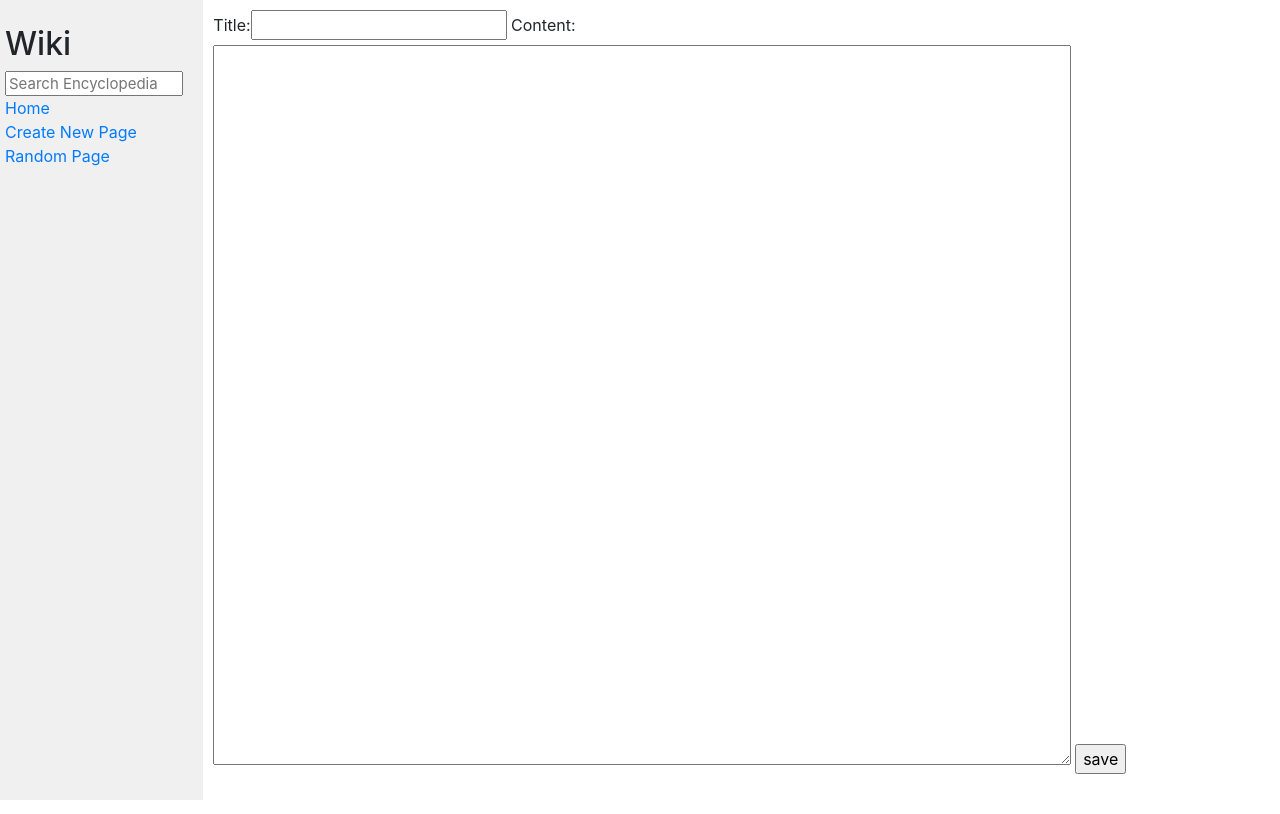
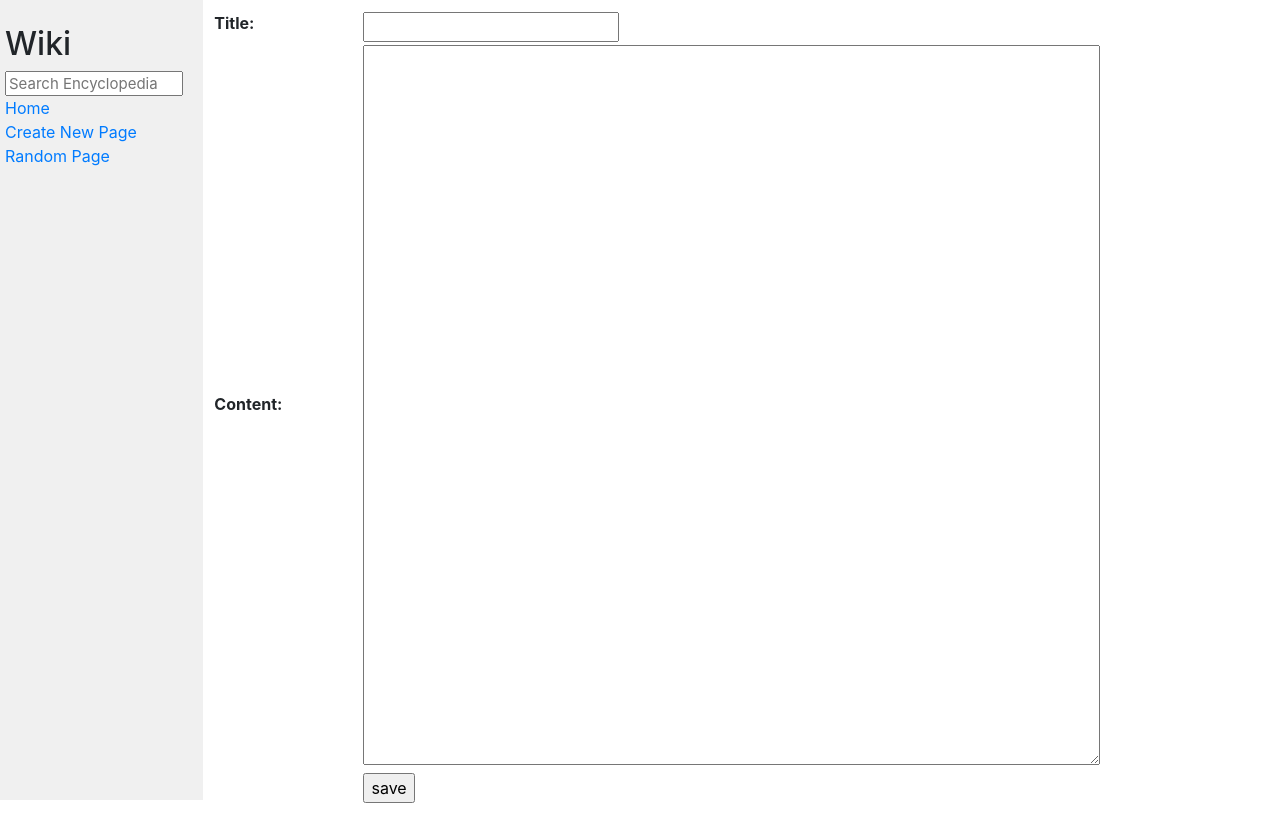
Before and after one commit to Medicliffy/CS50W_Projects, a Django app: page /new in a window 1280 px wide. Run offline with Django 3.2, Linux system fonts and the light colour scheme; some libraries are stand-ins or nearby versions.

Commit message:
Fixed layout of edit/add entry pages.

```diff
--- a/Project_1/wiki/encyclopedia/static/encyclopedia/styles.css
+++ b/Project_1/wiki/encyclopedia/static/encyclopedia/styles.css
@@ -15,6 +15,10 @@ h1 {
 textarea {
     height: 90vh;
     width: 80%;
+}
+
+table {
+    width: 100%;
 }
 
 .main {
--- a/Project_1/wiki/encyclopedia/templates/encyclopedia/edit_layout.html
+++ b/Project_1/wiki/encyclopedia/templates/encyclopedia/edit_layout.html
@@ -3,7 +3,13 @@
 {% block body %}
     <form action={% block form_action %}{% endblock %} method="POST">
         {% csrf_token %}
-        {{ form }}
-        <input type='submit' value='save'>
+        <!-- <table class="test" style="width: 100%"> -->
+        <table>
+            {{ form.as_table }}
+            <tr>
+                <td></td>
+                <td><input type='submit' value='save'></td>
+            </tr>
+        </table>
     </form>
 {% endblock %}
```
